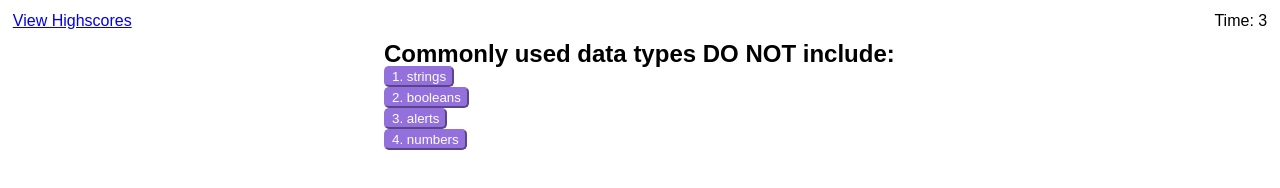
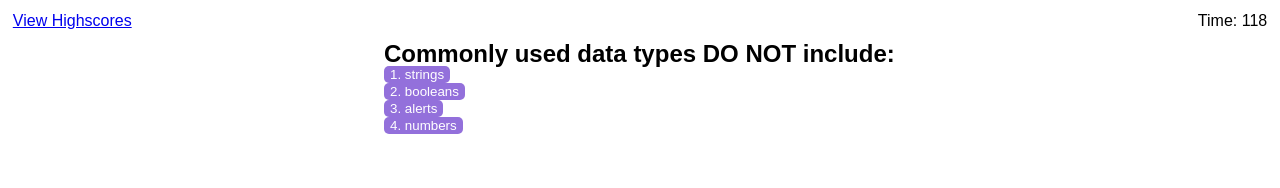
Before and after one commit to solangeindaco/code-quiz-h4, a plain HTML site: page index.html in a window 1280 px wide. Both pictures are taken after a click on the button "Start Quiz". Drawn offline with Linux system fonts and the light colour scheme.

Commit message:
Added more css style

```diff
--- a/assets/css/style.css
+++ b/assets/css/style.css
@@ -55,15 +55,29 @@ main{
   color:white;
   border-color: mediumpurple;
   background-color: mediumpurple;
+  border: none;
+  outline: none;
+  cursor: pointer;
+}
+
+button:active{
+  border: 1em;
+  outline: auto;
+  border-color: aqua;
 }
 
 .result-section{
-  border-top: 5px;
-  border-color: rgb(154, 152, 152);
+  padding: 2em;
+}
+
+#response{
   font-style: italic;
   color:rgb(153, 151, 151);
-  padding: 2em;
+  border-top: 0.2em;
+  border-top-style: solid;
+  border-color: rgb(192, 187, 187);
 }
+
 
 .highscores-item{
   background-color: rgba(174, 131, 174, 0.475);
--- a/assets/js/script.js
+++ b/assets/js/script.js
@@ -24,8 +24,8 @@ const possibleAnswers =[["strings","booleans","alerts","numbers"],
                 ["JavaScript","terminal/bash","for loops","console.log"]];
 
 const correctAnswers =["alerts","parentheses","all of the above","quotes","console.log"];
-// 5 minutes is the duration of the quiz: 10x60milliseconds = 600
-const quizDuration = 5;
+// 2 minutes is the duration of the quiz: 1x60milliseconds = 120
+const quizDuration = 120;
 const penalizationCost =10;
 
 var questionNumber;
@@ -91,7 +91,11 @@ function showFinalScore(){
 //Show the user wheather his/her response was correct or not
 //If it is wrong the time will be discounted the penalizationCost that is 10 seconds
 function showResponse(correct){
+    //Show response section heading
+    response.style.display = "block";
     response.innerHTML="";
+    //Show response section
+
     if (correct){
         response.textContent ="Correct";
     }else{
@@ -109,6 +113,7 @@ function showResponse(correct){
 // delete the result when the user mouseover the initials input box
 function cleanResponse(){
     response.innerHTML="";
+    response.style.display = "none";
 }
 
 // Creates a list item with a button to show the possible answer to the user
@@ -161,6 +166,8 @@ function startQuiz(){
     mainPresentation.style.display = "none";
     //show question section
     questionEl.style.display = "block";
+    //Hide response section heading
+    response.style.display = "none";
     questionNumber = 0;
     // Render the first question
     renderQuestion();
@@ -177,10 +184,13 @@ function renderPresentation(){
     questionEl.style.display = "none";
     //hide final score section
     finalScore.style.display ="none";
+    //hide question section
+    response.style.display = "none";
     //Init the timer using the constant quizDuration
     timerCount = quizDuration;
     timerEl.textContent = timerCount;
 }
+
 //It render the highscores dinamically to the user if there is any
 function renderHighscores() {
     // Use JSON.parse() to convert text to JavaScript object
```
